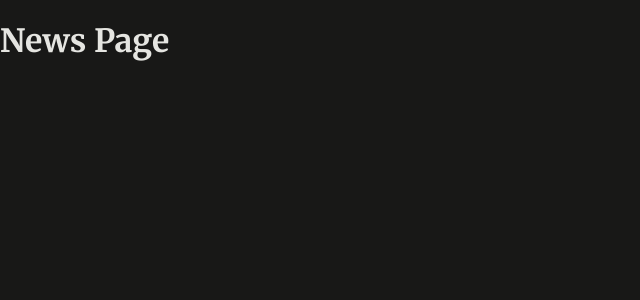
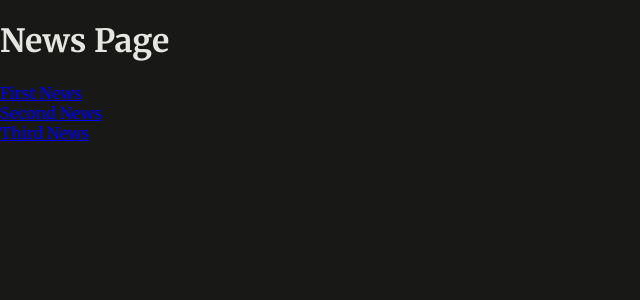
Before and after one commit to PetroGal/news-nextjs-project, a Next.js app: page /news in a window 1280 px wide. Shown: the top 300 px of the page, without its empty margins (0-640 px from the left). Built offline with nearby package versions, Linux system fonts and the light colour scheme.

Commit message:
addede dynamic routs

```diff
--- a/app/news/page.js
+++ b/app/news/page.js
@@ -1,3 +1,20 @@
+import Link from "next/link.js"
+
 export default function NewsPage() {
-  return <h1>News Page</h1>
+  return (
+    <>
+      <h1>News Page</h1>
+      <ul>
+        <li>
+          <Link href='/news/first-news'>First News</Link>
+        </li>
+        <li>
+          <Link href='/news/second-news'>Second News</Link>
+        </li>
+        <li>
+          <Link href='/news/third-news'>Third News</Link>
+        </li>
+      </ul>
+    </>
+  )
 }
```
Also changed, not shown: app/news/[id]/page.js (+10 -0 lines).
